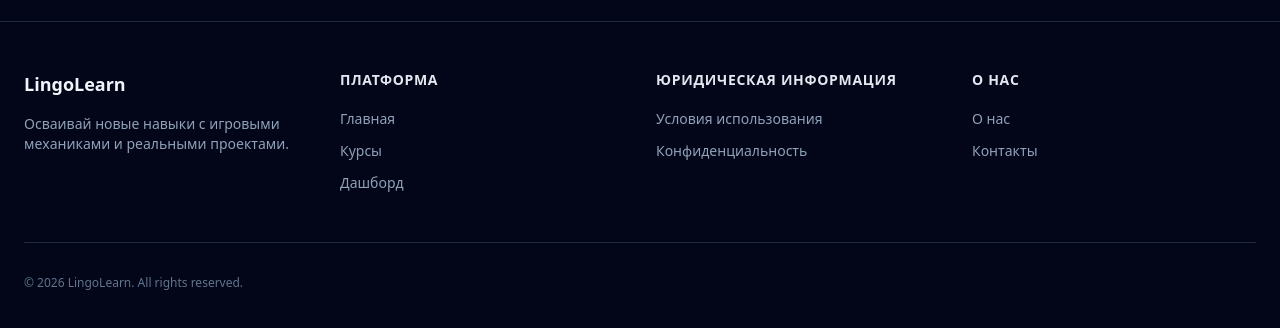
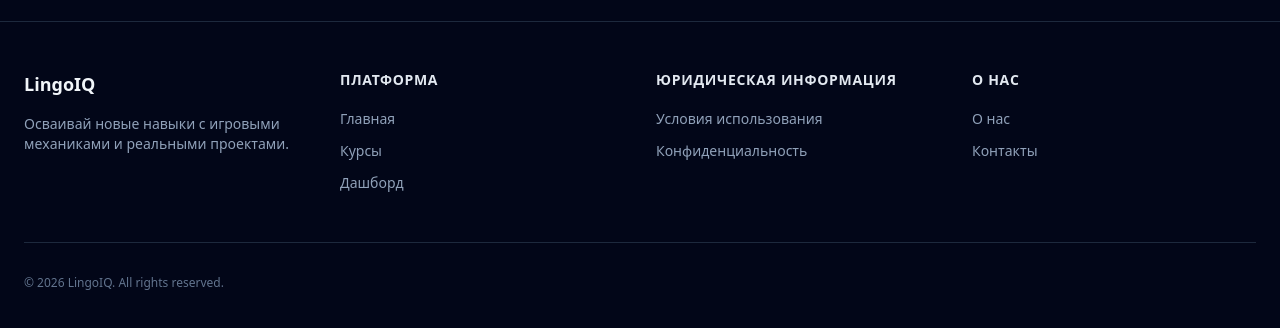
Before and after one commit to aziztwelve/eng_next, a Next.js app: page /auth in a window 1280 px wide. Shown: the part 908-1236 px from the top of the page. Built offline with nearby package versions, Linux system fonts and the light colour scheme; no server answers.

Commit message:
chore(brand): unify name to LingoIQ (site, nav, footer, privacy) + real contact email

```diff
--- a/src/app/layout.tsx
+++ b/src/app/layout.tsx
@@ -18,7 +18,7 @@ const geistMono = Geist_Mono({
 });
 
 export const metadata: Metadata = {
-  title: "LingoLearn",
+  title: "LingoIQ",
   description: "Learn languages the fun way",
 };
 
--- a/src/app/privacy/page.tsx
+++ b/src/app/privacy/page.tsx
@@ -1,14 +1,14 @@
 import type { Metadata } from "next";
 
 export const metadata: Metadata = {
-  title: "Политика конфиденциальности — Ruya",
+  title: "Политика конфиденциальности — LingoIQ",
   description:
-    "Политика конфиденциальности приложения Ruya: какие данные мы собираем, как используем и как их удалить.",
+    "Политика конфиденциальности приложения LingoIQ: какие данные мы собираем, как используем и как их удалить.",
 };
 
 // ВАЖНО: перед публикацией замените значения ниже на ваши реальные данные.
-const COMPANY_NAME = "Ruya"; // юр. лицо / ИП или название разработчика
-const CONTACT_EMAIL = "support@ruya.app"; // ЗАМЕНИТЕ на ваш реальный email
+const COMPANY_NAME = "LingoIQ"; // юр. лицо / ИП или название разработчика
+const CONTACT_EMAIL = "aziztwelve@gmail.com"; // реальный контактный email разработчика
 const EFFECTIVE_DATE = "16 июня 2026 г.";
 
 export default function PrivacyPolicyPage() {
@@ -18,7 +18,7 @@ export default function PrivacyPolicyPage() {
         Политика конфиденциальности
       </h1>
       <p className="mb-8 text-sm text-gray-500">
-        Приложение «Ruya» (пакет <code>com.aziztwelve.engmob</code>). Дата
+        Приложение «LingoIQ» (пакет <code>com.aziztwelve.engmob</code>). Дата
         вступления в силу: {EFFECTIVE_DATE}.
       </p>
 
@@ -26,7 +26,7 @@ export default function PrivacyPolicyPage() {
         <p>
           Настоящая Политика конфиденциальности описывает, как {COMPANY_NAME}{" "}
           (далее — «мы», «нас», «наш») собирает, использует, хранит и защищает
-          персональные данные пользователей мобильного приложения «Ruya» и
+          персональные данные пользователей мобильного приложения «LingoIQ» и
           связанного веб-сервиса (далее — «Приложение»). Используя Приложение,
           вы соглашаетесь с условиями настоящей Политики.
         </p>
--- a/src/components/footer.tsx
+++ b/src/components/footer.tsx
@@ -11,7 +11,7 @@ export function Footer() {
       <div className="container mx-auto px-4 md:px-6">
         <div className="grid grid-cols-1 md:grid-cols-4 gap-8">
           <div className="space-y-4">
-            <h3 className="text-lg font-bold text-slate-100">LingoLearn</h3>
+            <h3 className="text-lg font-bold text-slate-100">LingoIQ</h3>
             <p className="text-sm text-slate-400 max-w-xs">
               {t("home.heroSubtitle")}
             </p>
@@ -79,7 +79,7 @@ export function Footer() {
 
         <div className="mt-12 pt-8 border-t border-slate-800 flex flex-col md:flex-row justify-between items-center gap-4">
           <p className="text-xs text-slate-500">
-            © 2026 LingoLearn. All rights reserved.
+            © 2026 LingoIQ. All rights reserved.
           </p>
           <div className="flex space-x-6">
             {/* Social icons can go here if needed */}
--- a/src/components/navbar.tsx
+++ b/src/components/navbar.tsx
@@ -43,7 +43,7 @@ export function Navbar() {
             <div className="flex h-10 w-10 items-center justify-center rounded-xl bg-primary text-primary-foreground shadow-[0_4px_0_0_rgba(0,0,0,0.2)] active:translate-y-1 active:shadow-none transition-all">
               <Zap className="h-6 w-6 fill-current" />
             </div>
-            <span className="text-xl font-bold tracking-tight hidden sm:block">LingoLearn</span>
+            <span className="text-xl font-bold tracking-tight hidden sm:block">LingoIQ</span>
           </Link>
 
           <nav className="hidden md:flex items-center gap-1">
--- a/src/lib/i18n-ns/en/auth.ts
+++ b/src/lib/i18n-ns/en/auth.ts
@@ -1,6 +1,6 @@
 // auth namespace — en
 export const enAuth = {
-  brand: 'LingoLearn',
+  brand: 'LingoIQ',
   signInTagline: 'Welcome back! Sign in to continue learning.',
   signUpTagline: 'Create an account to start your language journey.',
   cardSignInTitle: 'Sign In',
--- a/src/lib/i18n-ns/ru/auth.ts
+++ b/src/lib/i18n-ns/ru/auth.ts
@@ -1,6 +1,6 @@
 // auth namespace — ru
 export const ruAuth = {
-  brand: 'LingoLearn',
+  brand: 'LingoIQ',
   signInTagline: 'С возвращением! Войдите, чтобы продолжить обучение.',
   signUpTagline: 'Создайте аккаунт, чтобы начать своё языковое путешествие.',
   cardSignInTitle: 'Вход',
--- a/src/lib/i18n-ns/tg/auth.ts
+++ b/src/lib/i18n-ns/tg/auth.ts
@@ -1,6 +1,6 @@
 // auth namespace — tg
 export const tgAuth = {
-  brand: 'LingoLearn',
+  brand: 'LingoIQ',
   signInTagline: 'Бо бозгашти шумо! Барои идомаи омӯзиш ворид шавед.',
   signUpTagline: 'Барои оғози сафари забонии худ ҳисоб созед.',
   cardSignInTitle: 'Воридшавӣ',
--- a/src/lib/i18n-ns/uz/auth.ts
+++ b/src/lib/i18n-ns/uz/auth.ts
@@ -1,6 +1,6 @@
 // auth namespace — uz
 export const uzAuth = {
-  brand: 'LingoLearn',
+  brand: 'LingoIQ',
   signInTagline: 'Xush qaytib keldingiz! Oʻqishni davom ettirish uchun kiring.',
   signUpTagline: 'Til sayohatingizni boshlash uchun hisob yarating.',
   cardSignInTitle: 'Kirish',
```
